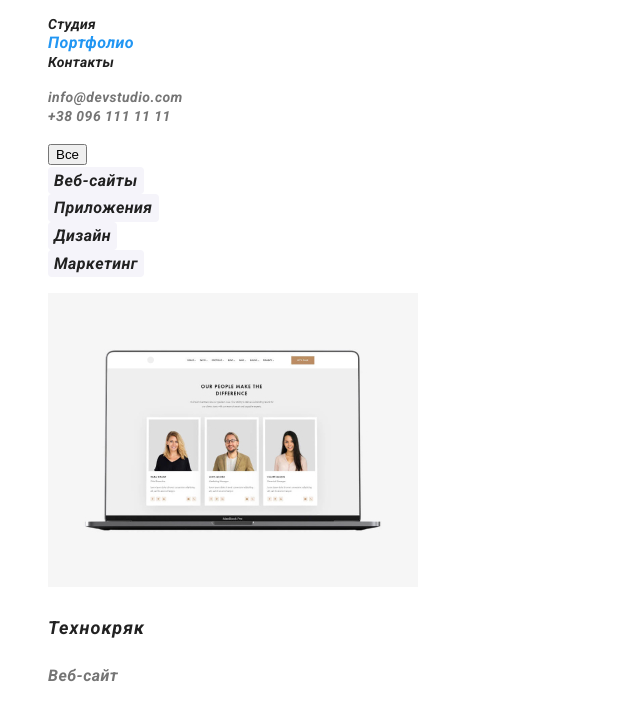
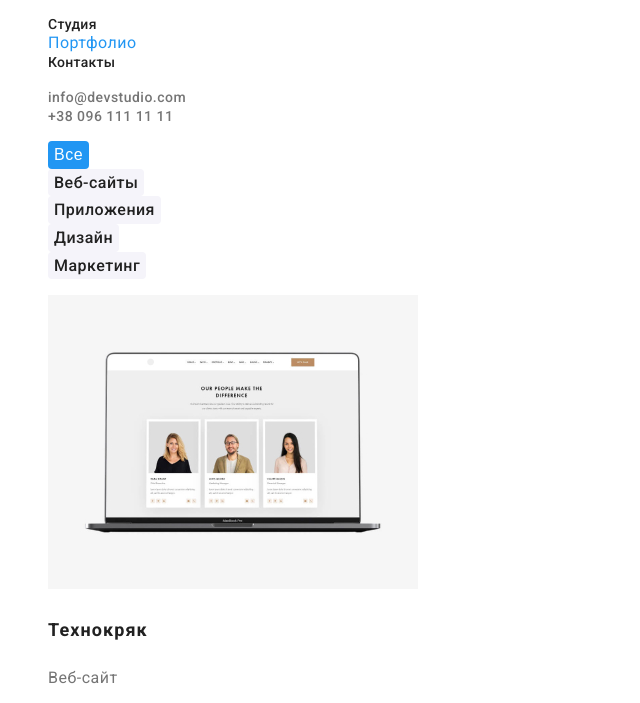
Before and after one commit to IrynaZubarieva/goit-markup-hw-02-1, a plain HTML site: page portfolio.html in a window 1280 px wide. Shown: the part 41-744 px from the top of the page, without its empty margins (0-640 px from the left). Drawn offline with Linux system fonts and the light colour scheme.

Commit message:
испра д/з 2

```diff
--- a/css/styles.css
+++ b/css/styles.css
@@ -162,7 +162,7 @@ body {
   background-color: var(--accent-color);
   color: var(--text-color-white--);
 }
-.button .primary:hover,
+
 .button .primary:focus {
   color: var(--primary-white-color);
   background-color: var(--accent-color);
@@ -235,9 +235,22 @@ body {
   background-color: var(--accent-color);
   border-color: var(--accent-color);
 }
+.list .button-primary1 {
+  background-color: #2196f3;
+  font-style: normal;
+  color: #ffffff;
+  border: none;
+  border-radius: 4px;
+  font-weight: 500;
+  font-size: 16px;
+  line-height: 1.6;
+  letter-spacing: 0.03em;
+  cursor: pointer;
+}
 
 .list .button-primary {
   font-family: inherit;
+  font-style: normal;
   background-color: #f5f4fa;
   color: #212121;
   font-weight: 500;
@@ -247,9 +260,6 @@ body {
   cursor: pointer;
   border: none;
   border-radius: 4px;
-}
-.list .button-primary1 .link.current {
-  color: #2196f3;
 }
 
 .list-portfolio {
--- a/portfolio.html
+++ b/portfolio.html
@@ -8,13 +8,13 @@
     <title>Document</title>
     <link rel="preconnect" href="https://fonts.googleapis.com">
     <link rel="preconnect" href="https://fonts.gstatic.com" crossorigin>
-    <link href="https://fonts.googleapis.com/css2?family=Raleway:ital,wght@0,700;1,700&family=Roboto:ital,wght@1,700&display=swap"
+    <link rel="preconnect" href="https://fonts.googleapis.com">
+    <link rel="preconnect" href="https://fonts.gstatic.com" crossorigin>
+    <link href="https://fonts.googleapis.com/css2?family=Raleway:wght@700&family=Roboto:wght@400;500;700;900&display=swap"
         rel="stylesheet">
     <link rel="preconnect" href="https://fonts.googleapis.com">
     <link rel="preconnect" href="https://fonts.gstatic.com" crossorigin>
-    <link href="https://fonts.googleapis.com/css2?family=Roboto:ital,wght@1,700&display=swap" rel="stylesheet">
 
-    <link href="https://cdnjs.cloudflare.com/ajax/libs/modern-normalize/1.1.0/modern-normalize.min.css">
     <link rel="stylesheet" href="./css/styles.css">
 </head>
 
@@ -43,7 +43,7 @@
     <section class="hero-portfolio">
         <ul class="list">
             <li>
-            <button type="button" class="button-primary1 link current">Все</button>
+            <button type="button" class="button-primary1">Все</button>
             </li>
             <li>
             <button type="button" class="button-primary">Веб-сайты</button>
```
Also changed, not shown: index.html (+5 -4 lines).
